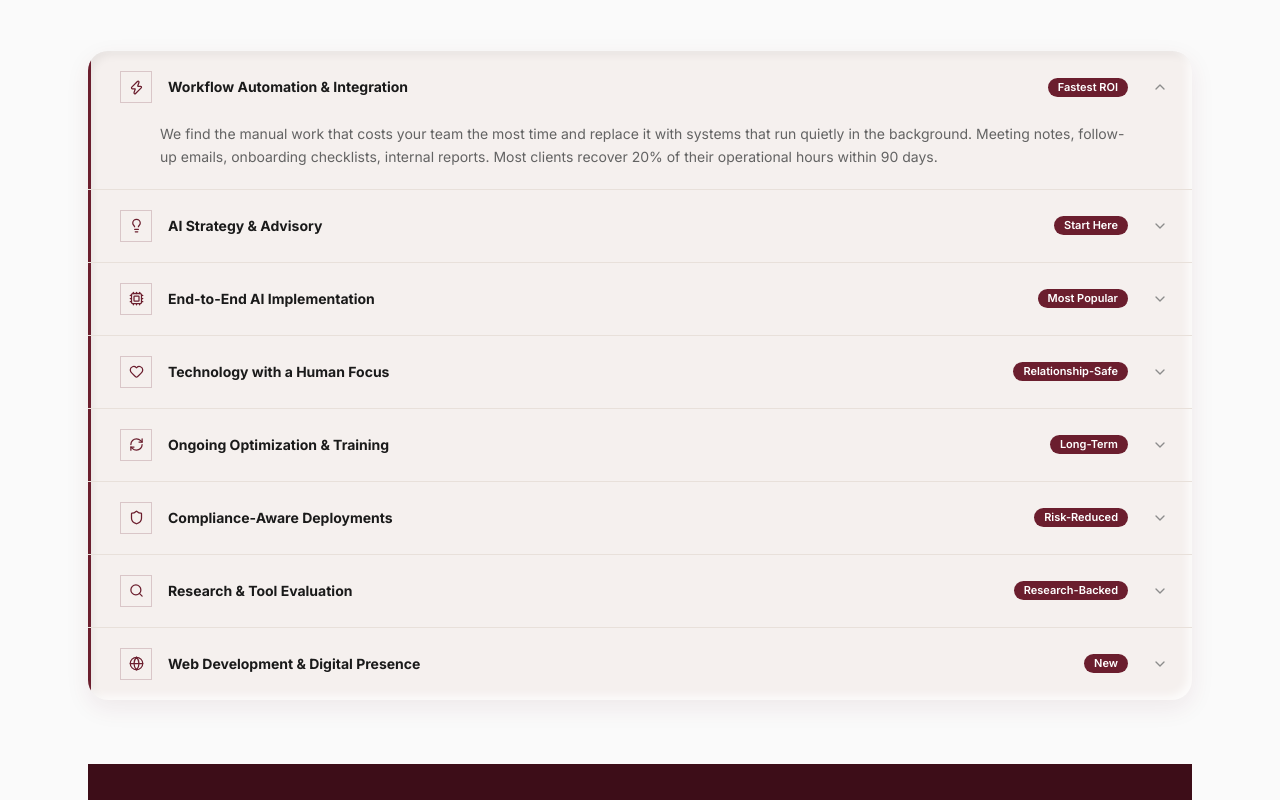
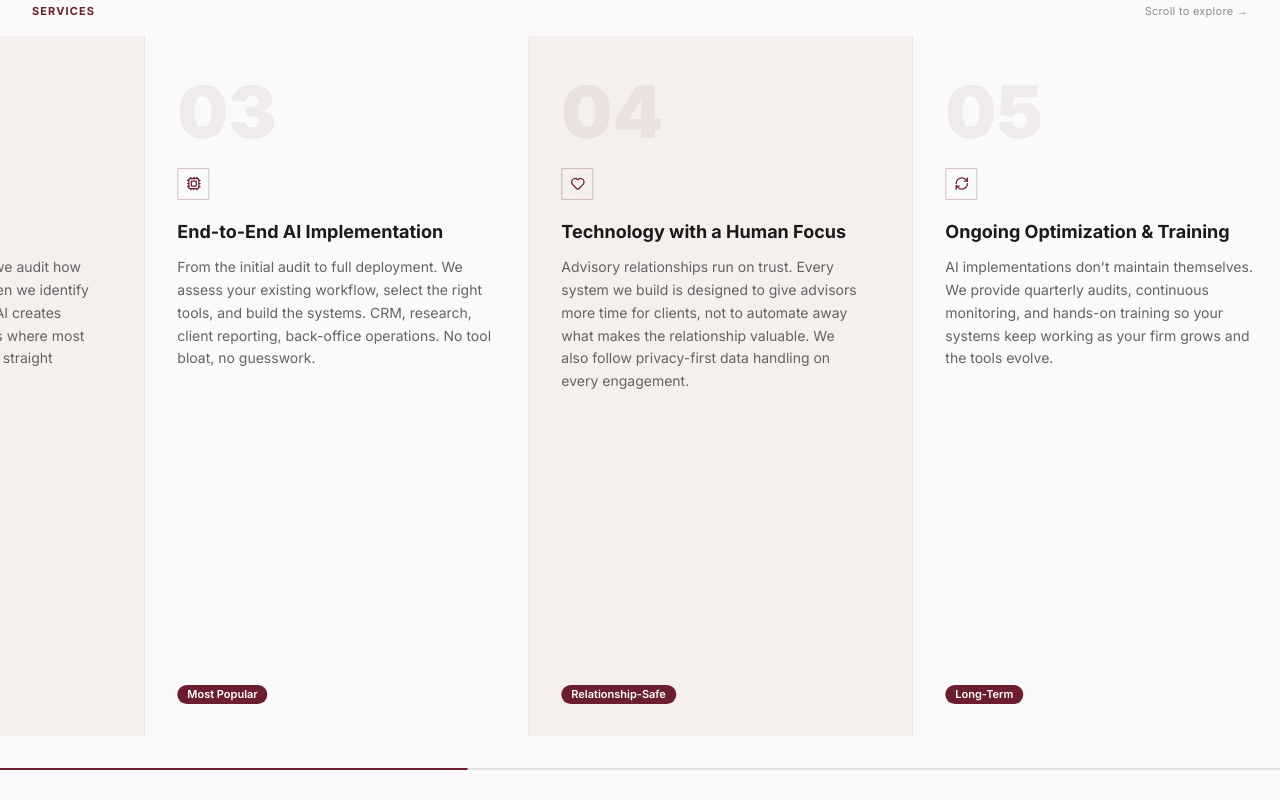
Before and after one commit to vishwarajan08-oss/vishwa-ai-website, a Next.js app: page /services in a window 1280 px wide. Shown: the part 460-1260 px from the top of the page. Built offline with nearby package versions, Linux system fonts and the light colour scheme.

Commit message:
feat: horizontal scroll panel layout for services page
Replace accordion with scroll-driven horizontal card pan using Framer Motion useScroll + useTransform. 3 cards visible at once, progress bar at bottom. Homepage preview unchanged.

Co-Authored-By: Claude Sonnet 4.6 <noreply@anthropic.com>

```diff
--- a/components/Services.js
+++ b/components/Services.js
@@ -1,11 +1,11 @@
 "use client";
 
-import { useState } from "react";
+import { useRef, useState } from "react";
 import Link from "next/link";
-import { motion, AnimatePresence } from "framer-motion";
+import { motion, useScroll, useTransform } from "framer-motion";
 import { content } from "@/config/content";
 import { viewport } from "@/lib/animations";
-import { Zap, Lightbulb, Cpu, Heart, RefreshCw, Shield, Search, Globe, ChevronDown } from "lucide-react";
+import { Zap, Lightbulb, Cpu, Heart, RefreshCw, Shield, Search, Globe } from "lucide-react";
 
 const iconMap = { Zap, Lightbulb, Cpu, Heart, RefreshCw, Shield, Search, Globe };
 
@@ -31,15 +31,6 @@ const cardVariant = {
 const fadeUp = {
   hidden: { opacity: 0, y: 24 },
   visible: { opacity: 1, y: 0, transition: { duration: 0.45, ease: EASE } },
-};
-
-const rowVariant = {
-  hidden: { opacity: 0, x: -16 },
-  visible: (i) => ({
-    opacity: 1,
-    x: 0,
-    transition: { duration: 0.35, ease: EASE, delay: i * 0.05 },
-  }),
 };
 
 // Card used in preview (homepage) — unchanged
@@ -91,76 +82,63 @@ function ServiceCard({ service, index }) {
   );
 }
 
-// Accordion row for the full services page
-function AccordionRow({ service, index, isOpen, onToggle }) {
+// Panel card for the horizontal scroll (full services page)
+function ServicePanelCard({ service, index }) {
   const Icon = iconMap[service.icon];
+  const num = String(index + 1).padStart(2, "0");
+  const bg = index % 2 === 0 ? "#FAFAFA" : "#F5F0EE";
 
   return (
     <motion.div
-      custom={index}
-      variants={rowVariant}
-      className="relative border-b border-divider last:border-b-0 overflow-hidden"
+      className="relative flex flex-col justify-between h-full flex-shrink-0 border-r border-divider last:border-r-0 group"
+      style={{
+        width: "clamp(280px, 30vw, 420px)",
+        padding: "2.5rem 2rem 2rem",
+        backgroundColor: bg,
+      }}
+      whileHover={{ backgroundColor: "#FFFFFF" }}
+      transition={{ duration: 0.2 }}
     >
-      <motion.span
-        className="absolute left-0 top-0 bottom-0 w-[3px] bg-burgundy"
-        initial={{ scaleY: 0 }}
-        whileInView={{ scaleY: 1 }}
-        viewport={{ once: true }}
-        transition={{ duration: 0.35, ease: EASE, delay: index * 0.04 + 0.2 }}
-        style={{ transformOrigin: "top" }}
+      {/* Hover top-line reveal */}
+      <div
+        className="absolute top-0 left-0 right-0 h-[2px] bg-burgundy scale-x-0 group-hover:scale-x-100 transition-transform duration-300 origin-left"
         aria-hidden="true"
       />
 
-      <button
-        onClick={() => onToggle(index)}
-        className="w-full flex items-center gap-4 px-6 py-5 pl-8 text-left group cursor-pointer focus:outline-none focus-visible:ring-2 focus-visible:ring-burgundy focus-visible:ring-inset"
-        aria-expanded={isOpen}
-      >
+      <div className="flex flex-col gap-5">
+        {/* Number */}
+        <span
+          className="text-7xl font-black leading-none select-none"
+          style={{ color: "rgba(107,30,46,0.07)" }}
+          aria-hidden="true"
+        >
+          {num}
+        </span>
+
+        {/* Icon */}
         {Icon && (
-          <div className="flex-shrink-0 w-8 h-8 flex items-center justify-center border border-burgundy/20 text-burgundy transition-colors duration-200 group-hover:border-burgundy/50">
+          <div className="w-8 h-8 flex items-center justify-center border border-burgundy/25 text-burgundy flex-shrink-0">
             <Icon size={15} aria-hidden="true" />
           </div>
         )}
 
-        <span className="flex-1 text-sm font-bold text-charcoal leading-snug group-hover:text-burgundy transition-colors duration-200">
-          {service.title}
-        </span>
+        {/* Title + description */}
+        <div className="space-y-3">
+          <h3 className="text-lg font-bold text-charcoal leading-snug group-hover:text-burgundy transition-colors duration-200">
+            {service.title}
+          </h3>
+          <p className="text-sm text-[#636363] leading-relaxed">
+            {service.description}
+          </p>
+        </div>
+      </div>
 
-        <span className="flex-shrink-0 text-[11px] font-semibold px-2.5 py-1 rounded-full bg-burgundy text-white leading-none hidden sm:inline-block">
+      {/* Tag */}
+      <div className="mt-6">
+        <span className="inline-block text-[11px] font-semibold px-2.5 py-1 rounded-full bg-burgundy text-white leading-none">
           {service.tag}
         </span>
-
-        <motion.div
-          animate={{ rotate: isOpen ? 180 : 0 }}
-          transition={{ duration: 0.28, ease: EASE }}
-          className="flex-shrink-0 ml-2"
-          aria-hidden="true"
-        >
-          <ChevronDown size={16} className="text-[#8C8C8C]" />
-        </motion.div>
-      </button>
-
-      <AnimatePresence initial={false}>
-        {isOpen && (
-          <motion.div
-            key="desc"
-            initial={{ height: 0, opacity: 0 }}
-            animate={{ height: "auto", opacity: 1 }}
-            exit={{ height: 0, opacity: 0 }}
-            transition={{ duration: 0.28, ease: EASE }}
-            style={{ overflow: "hidden" }}
-          >
-            <div className="px-8 pb-5 sm:pr-16 sm:pl-[4.5rem]">
-              <p className="text-sm text-[#636363] leading-relaxed">
-                {service.description}
-              </p>
-              <span className="inline-block mt-3 text-[11px] font-semibold px-2.5 py-1 rounded-full bg-burgundy text-white leading-none sm:hidden">
-                {service.tag}
-              </span>
-            </div>
-          </motion.div>
-        )}
-      </AnimatePresence>
+      </div>
     </motion.div>
   );
 }
@@ -168,11 +146,14 @@ function AccordionRow({ service, index, isOpen, onToggle }) {
 export default function Services({ preview = false }) {
   const { label, title, items } = content.services;
   const displayItems = preview ? items.slice(0, 3) : items;
-  const [openIndex, setOpenIndex] = useState(0);
 
-  const handleToggle = (index) => {
-    setOpenIndex((prev) => (prev === index ? null : index));
-  };
+  // ── Horizontal scroll refs (full page only) ──────────────────────────
+  const sectionRef = useRef(null);
+  const { scrollYProgress } = useScroll({ target: sectionRef });
+
+  // 8 cards at ~30vw = ~240vw. Visible ~100vw (3 cards). Travel ~140vw.
+  const x = useTransform(scrollYProgress, [0, 1], ["0vw", "-140vw"]);
+  const scaleX = useTransform(scrollYProgress, [0, 1], [0, 1]);
 
   // ── Preview mode (homepage 3-card grid) ──────────────────────────────
   if (preview) {
@@ -228,9 +209,10 @@ export default function Services({ preview = false }) {
     );
   }
 
-  // ── Full services page (accordion) ───────────────────────────────────
+  // ── Full services page (horizontal scroll) ───────────────────────────
   return (
     <div className="pt-20">
+      {/* Hero */}
       <section className="py-24 bg-burgundy">
         <div className="max-w-6xl mx-auto px-6">
           <motion.div
@@ -256,34 +238,65 @@ export default function Services({ preview = false }) {
         </div>
       </section>
 
+      {/* Horizontal scroll section */}
+      <div ref={sectionRef} style={{ height: "500vh" }} className="relative">
+        <div
+          className="sticky top-0 overflow-hidden bg-bg"
+          style={{ height: "100dvh", borderTop: "1px solid #E8E0DA" }}
+        >
+          {/* Section label + instruction */}
+          <div className="flex items-center justify-between px-8 pt-8 pb-0">
+            <motion.p
+              initial={{ opacity: 0, y: 12 }}
+              whileInView={{ opacity: 1, y: 0 }}
+              viewport={{ once: true }}
+              transition={{ duration: 0.4, ease: EASE }}
+              className="text-[11px] font-bold uppercase tracking-widest text-burgundy"
+            >
+              {label}
+            </motion.p>
+            <motion.p
+              initial={{ opacity: 0 }}
+              whileInView={{ opacity: 1 }}
+              viewport={{ once: true }}
+              transition={{ duration: 0.5, delay: 0.2 }}
+              className="text-[11px] text-[#8C8C8C] tracking-wide"
+            >
+              Scroll to explore &rarr;
+            </motion.p>
+          </div>
+
+          {/* Cards rail */}
+          <motion.div
+            style={{ x }}
+            className="flex h-[calc(100dvh-100px)] mt-4 pl-8"
+          >
+            {items.map((service, index) => (
+              <ServicePanelCard key={index} service={service} index={index} />
+            ))}
+            {/* End spacer */}
+            <div className="flex-shrink-0 w-8" />
+          </motion.div>
+
+          {/* Progress bar */}
+          <div className="absolute bottom-0 left-0 right-0 h-[2px] bg-divider">
+            <motion.div
+              className="h-full bg-burgundy origin-left"
+              style={{ scaleX }}
+            />
+          </div>
+        </div>
+      </div>
+
+      {/* CTA */}
       <section className="py-20 bg-bg border-t border-divider">
         <div className="max-w-6xl mx-auto px-6">
-
-          <motion.div
-            initial="hidden"
-            whileInView="visible"
-            viewport={viewport}
-            transition={{ staggerChildren: 0.05 }}
-            className="rounded-[20px] overflow-hidden bg-bg-alt"
-            style={{ boxShadow: SHADOW_CLAY }}
-          >
-            {displayItems.map((service, index) => (
-              <AccordionRow
-                key={index}
-                service={service}
-                index={index}
-                isOpen={openIndex === index}
-                onToggle={handleToggle}
-              />
-            ))}
-          </motion.div>
-
           <motion.div
             variants={fadeUp}
             initial="hidden"
             whileInView="visible"
             viewport={viewport}
-            className="mt-16 py-12 px-10 bg-burgundy-dark text-center space-y-5"
+            className="py-12 px-10 bg-burgundy-dark text-center space-y-5"
           >
             <p className="text-xl md:text-2xl font-bold text-white leading-snug">
               Not sure where to start?
@@ -303,7 +316,6 @@ export default function Services({ preview = false }) {
               <span className="relative">Book a Free Workflow Audit</span>
             </Link>
           </motion.div>
-
         </div>
       </section>
     </div>
```
